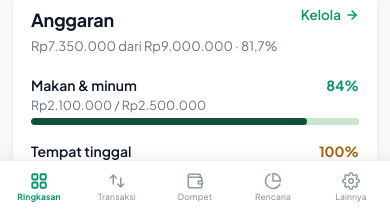
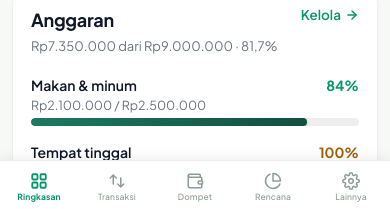
Before and after one commit to Muh-Zahir/Saku, a Next.js app: page / in a window 390 px wide. Shown: the part 633-842 px from the top of the page. Built offline with nearby package versions, Linux system fonts and the light colour scheme.

Commit message:
style: polish progress bar - gradient bar, shadow, neutral track

```diff
--- a/src/index.css
+++ b/src/index.css
@@ -1792,8 +1792,8 @@ select {
 
 .progress-track {
   width: 100%;
-  height: 7px;
-  background-color: #c8e6d0;
+  height: 8px;
+  background-color: #eeeeee;
   border-radius: var(--radius-full);
   overflow: hidden;
 }
@@ -1809,11 +1809,13 @@ select {
 }
 
 .bar-green {
-  background-color: var(--brand-dark);
+  background: linear-gradient(90deg, #1d7a5f, #134e3f);
+  box-shadow: 0 1px 3px rgba(19, 78, 63, 0.25);
 }
 
 .bar-amber {
-  background-color: #a16207;
+  background: linear-gradient(90deg, #c47d1a, #9a5c06);
+  box-shadow: 0 1px 3px rgba(154, 92, 6, 0.25);
 }
 
 .table-responsive {
@@ -3060,9 +3062,9 @@ select {
   }
 
   .progress-track {
-    height: 7px;
-    border-radius: 3px;
-    background-color: #c8e6d0;
+    height: 8px;
+    border-radius: 4px;
+    background-color: #eeeeee;
     overflow: hidden;
   }
 
```
